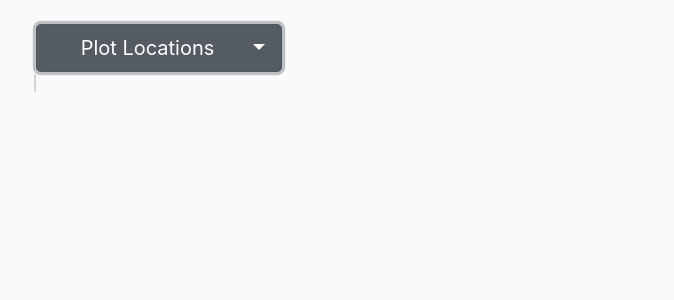
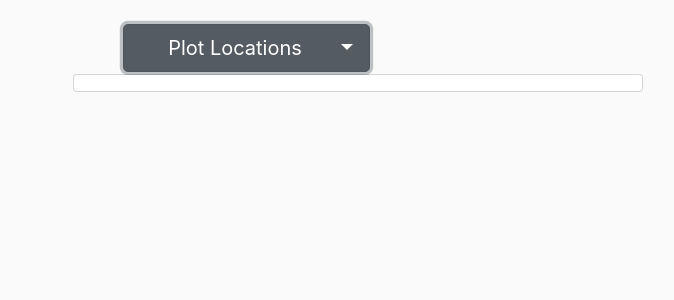
Before and after one commit to mskymoore/coronavirus-plot-web, a Django app: page / in a window 1280 px wide, after a click on "Plot Locations". Shown: the part 56-356 px from the top of the page, without its empty margins (232-906 px from the left). Run offline with Django 3.2, Linux system fonts and the light colour scheme; data that the repository does not hold is empty; some libraries are stand-ins or nearby versions.

Commit message:
a few tweaks, removing unncessary import.

```diff
--- a/corona_plots/static/corona_plots/main.css
+++ b/corona_plots/static/corona_plots/main.css
@@ -3,10 +3,12 @@ body {
     color: #333333;
     margin-top: 5rem;
   }
+
   #wrapper {
     width: 50%;  /*   specify a width! */
     margin: 0 auto; /* center */
   }
+
   h1, h2, h3, h4, h5, h6 {
     color: #444444;
   }
@@ -89,10 +91,11 @@ body {
   .scrollable-menu {
     height: auto;
     max-height: 400px;
+    max-width: 100px;
     overflow-x: hidden;
   }
 
   .dropdown-menu{
-    min-width: 0%;
+    min-width: 100%;
     text-align: center;
   }
--- a/corona_plots/templates/corona_plots/base.html
+++ b/corona_plots/templates/corona_plots/base.html
@@ -42,10 +42,11 @@
 
     <main role="main" class="container">
         <div class="row">
-          <div class="col-md-8">
-            {% block content %}{% endblock %}
+          {% block content %}{% endblock %}
+          <!--<div class="col-md-8">
+
           </div>
-          <!--<div class="col-md-4">
+          <div class="col-md-4">
             <div class="content-section">
               <h3>Our Sidebar</h3>
               <p class='text-muted'>You can put any information here you'd like.
--- a/corona_plots/templates/corona_plots/home.html
+++ b/corona_plots/templates/corona_plots/home.html
@@ -1,7 +1,7 @@
 {% extends "corona_plots/base.html" %}
 {% block content %}
-  <div class="media-body">
-    <div class="dropdown" id='wrapper'>
+  <!--<div class="media-body">-->
+    <div class="dropdown", id='wrapper'>
       <button class="btn btn-secondary btn-lg dropdown-toggle" data-offset="-50,0" type="button" id="dropdownMenuButton" data-toggle="dropdown" aria-haspopup="true" aria-expanded="false">
         &nbsp;&nbsp;&nbsp;&nbsp;&nbsp;Plot Locations&nbsp;&nbsp;&nbsp;&nbsp;&nbsp;
       </button>
@@ -11,5 +11,5 @@
         {% endfor %}
       </div>
     </div>
-  </div>
+  <!--</div>-->
 {% endblock content %}
--- a/corona_plots/templates/corona_plots/plots.html
+++ b/corona_plots/templates/corona_plots/plots.html
@@ -1,8 +1,8 @@
 {% extends "corona_plots/base.html" %}
 {% block content %}
-         <div class="media-body">
+         <div class="media-body", id="wrapper">
             {% for graph in graphs %}
-               <div style="width:1000;height:100">
+               <div style="width:auto;height:auto">
                   {{ graph|safe }}
                </div>
             {% endfor %}
--- a/corona_plots/views.py
+++ b/corona_plots/views.py
@@ -1,5 +1,4 @@
 from django.shortcuts import render
-from django.http import HttpResponse
 from . import models
 import pickle
 import plotly.offline as po
```
